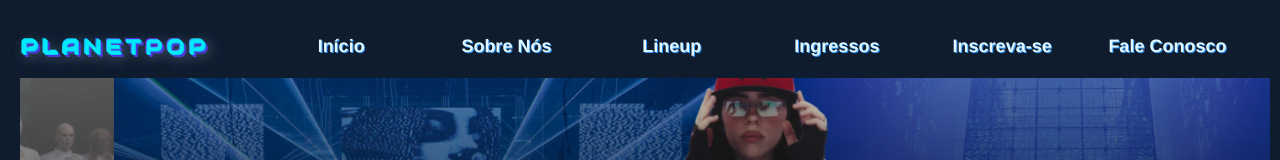
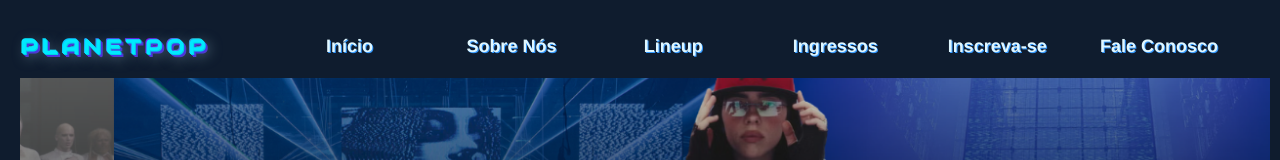
Before and after one commit to daianebadilho/projetofestival, a plain HTML site: page index.html in a window 1280 px wide. Shown: the top 160 px of the page. Drawn offline with Linux system fonts and the light colour scheme; a web font is replaced by a local one.

Commit message:
teste final

```diff
--- a/estilos.css
+++ b/estilos.css
@@ -16,19 +16,17 @@ padding-right: 10px;
 }
 
 header {
+    position: fixed;
+  top: 0;
+  left: 0;
+  width: 100%;
+  background-color: #0f1c2e;
+  padding: 20px 40px 5px 20px;
+  box-sizing: border-box;
   display: flex;
-  flex-wrap: wrap;
   align-items: center;
   justify-content: space-between;
-  padding: 20px 40px 5px 20px;
-  box-sizing: border-box;
-  width: 100%;
-  margin: 0 auto;
-  position: fixed;
-  top: 0;
-  left: 0;
   z-index: 1000;
-  background-color: #0f1c2e;
 }
 
 
@@ -89,6 +87,7 @@ nav {
   font-size: 18px;
   padding: 0;
   margin: 0;
+  margin-left: 20px;
 
 }
 
@@ -111,13 +110,12 @@ text-align: center;
 }
 
 nav ul li a {
-  display: inline-block;
-  width: 100%;
+display: block;
   color: #e0f7ff;
-  text-shadow: 1px 1px 0 #3399ff;
   text-decoration: none;
   font-weight: bold;
   padding: 5px 10px;
+  text-shadow: 1px 1px 0 #3399ff;
 
 }
 
```
